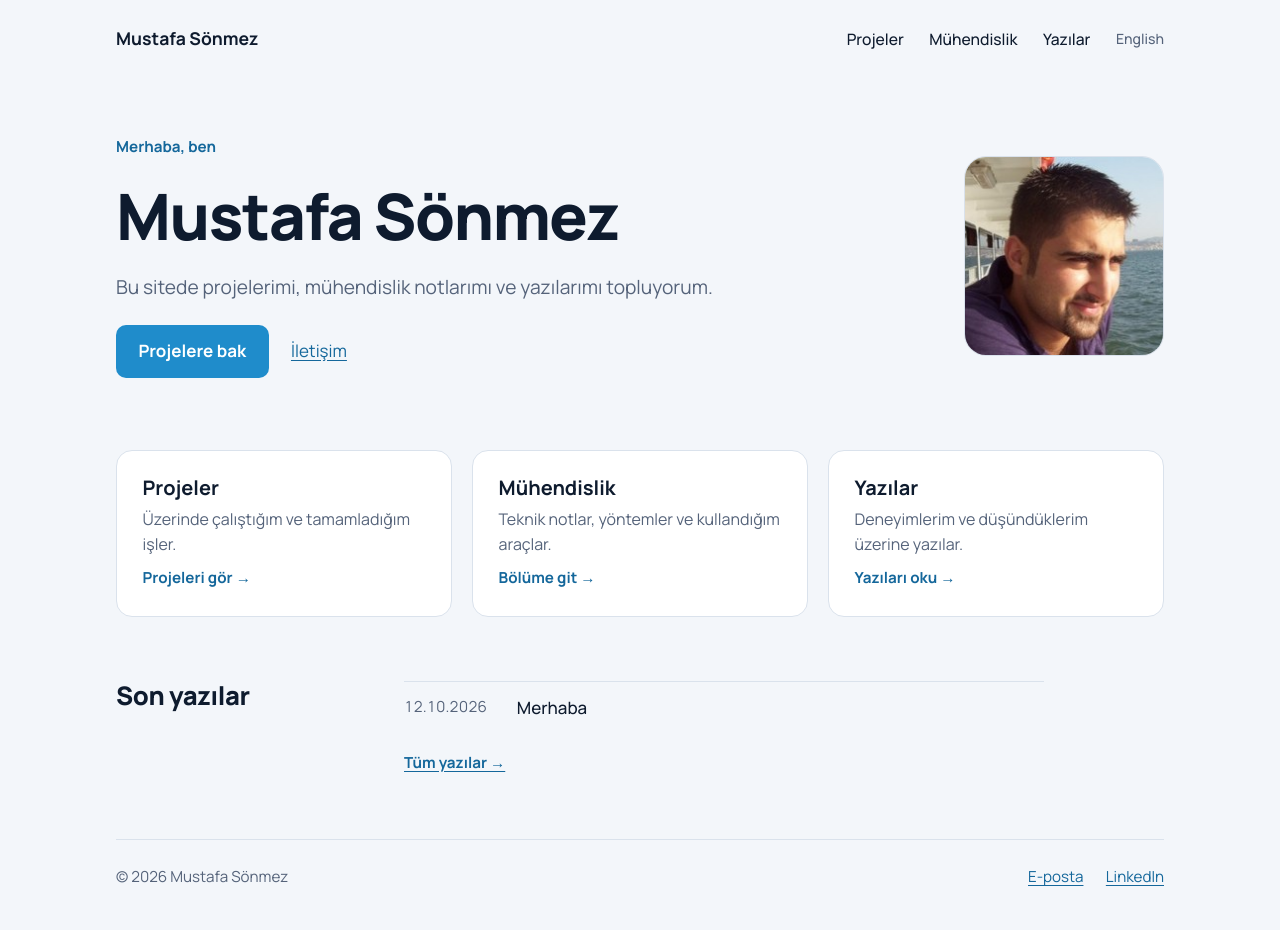
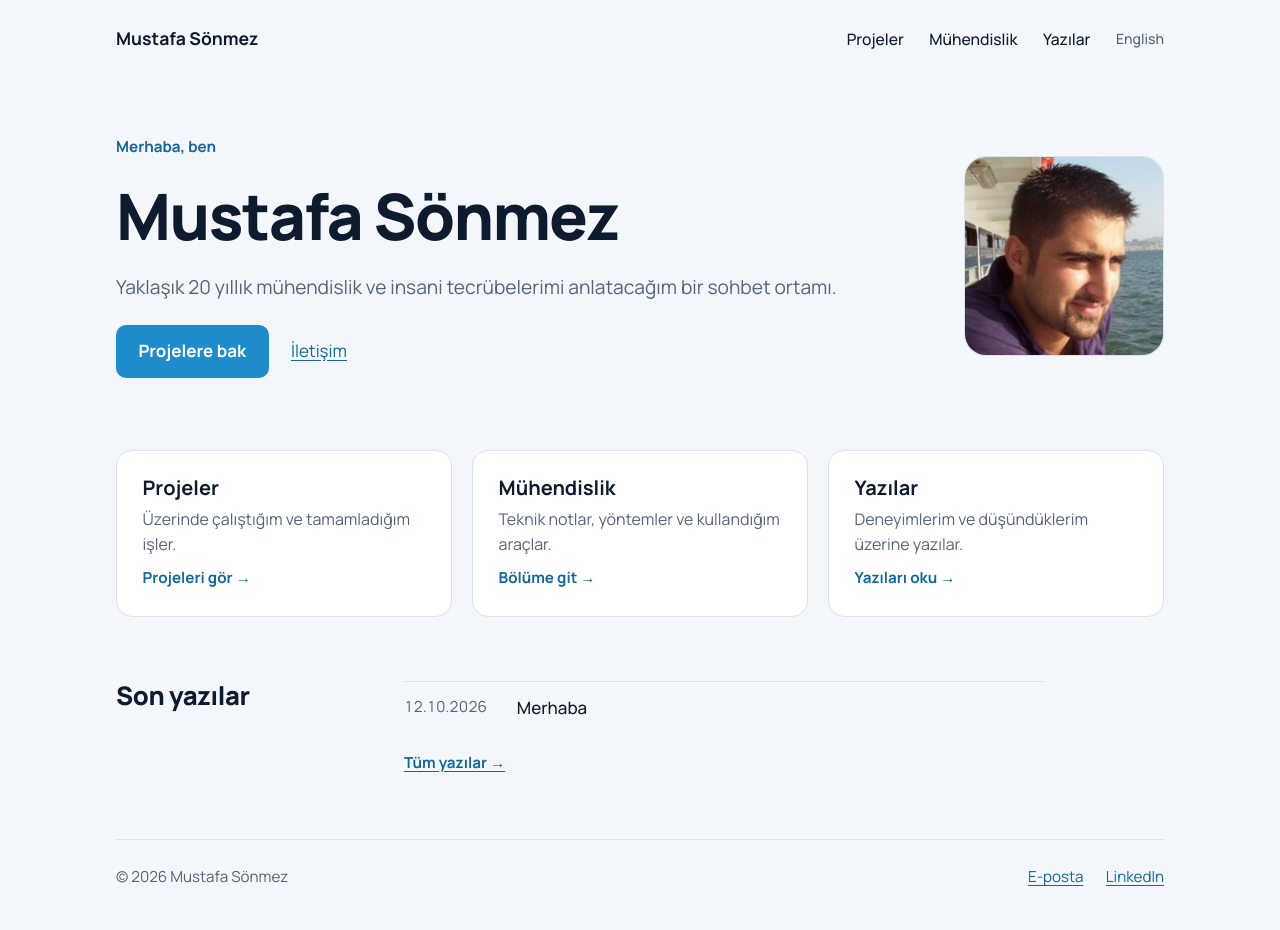
Before and after one commit to sonmezmustafa/sonmezmustafa.github.io, a Jekyll site: the page built from index.html, in a window 1280 px wide. Built offline with Jekyll 4.4.1, drawn with Linux system fonts in a browser that asks for light colours.

Commit message:
Ana sayfa tanıtım cümlesi

```diff
--- a/en/index.html
+++ b/en/index.html
@@ -1,13 +1,13 @@
 ---
 ref: home
-description: Personal site of Mustafa Sönmez; projects, engineering notes and posts.
+description: Personal site of Mustafa Sönmez, sharing nearly 20 years of experience in engineering and in working with people; projects, engineering and posts.
 ---
 {%- assign t = site.data.i18n[page.lang] -%}
 <section class="hero">
   <div class="hero-text">
     <p class="eyebrow">Hi, I'm</p>
     <h1>Mustafa Sönmez</h1>
-    <p class="lead">This is where I keep my projects, engineering notes and posts.</p>
+    <p class="lead">A place for conversation, where I share nearly 20 years of experience in engineering and in working with people.</p>
     <p class="actions">
       <a class="btn" href="{{ '/en/projects/' | relative_url }}">See projects</a>
       <a href="mailto:{{ site.email }}">Contact</a>
--- a/index.html
+++ b/index.html
@@ -1,13 +1,13 @@
 ---
 ref: home
-description: Mustafa Sönmez'in kişisel sitesi; projeleri, mühendislik notları ve yazıları.
+description: Mustafa Sönmez'in yaklaşık 20 yıllık mühendislik ve insani tecrübelerini anlattığı kişisel sitesi; projeler, mühendislik ve yazılar.
 ---
 {%- assign t = site.data.i18n[page.lang] -%}
 <section class="hero">
   <div class="hero-text">
     <p class="eyebrow">Merhaba, ben</p>
     <h1>Mustafa Sönmez</h1>
-    <p class="lead">Bu sitede projelerimi, mühendislik notlarımı ve yazılarımı topluyorum.</p>
+    <p class="lead">Yaklaşık 20 yıllık mühendislik ve insani tecrübelerimi anlatacağım bir sohbet ortamı.</p>
     <p class="actions">
       <a class="btn" href="{{ '/projeler/' | relative_url }}">Projelere bak</a>
       <a href="mailto:{{ site.email }}">İletişim</a>
```
